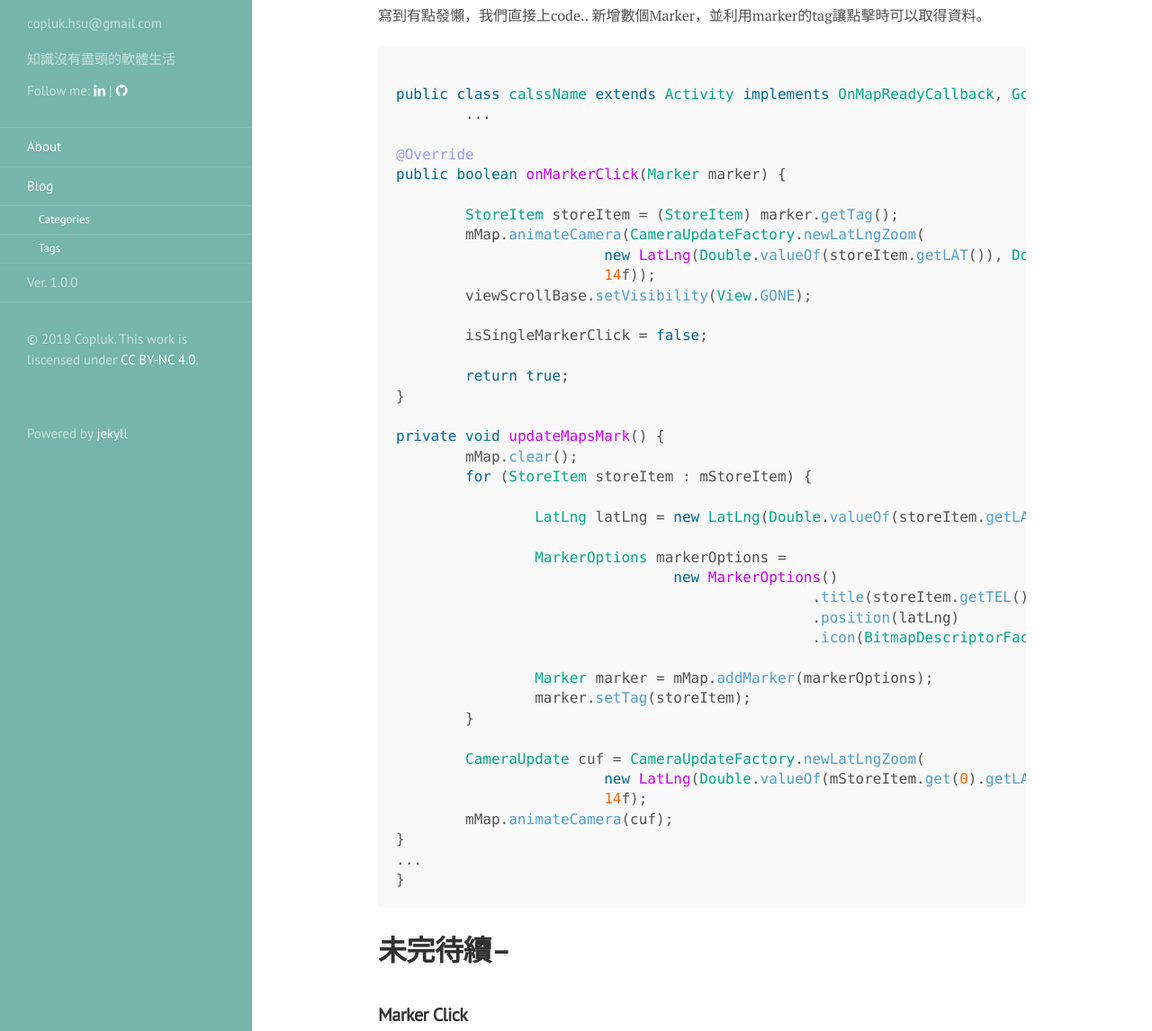
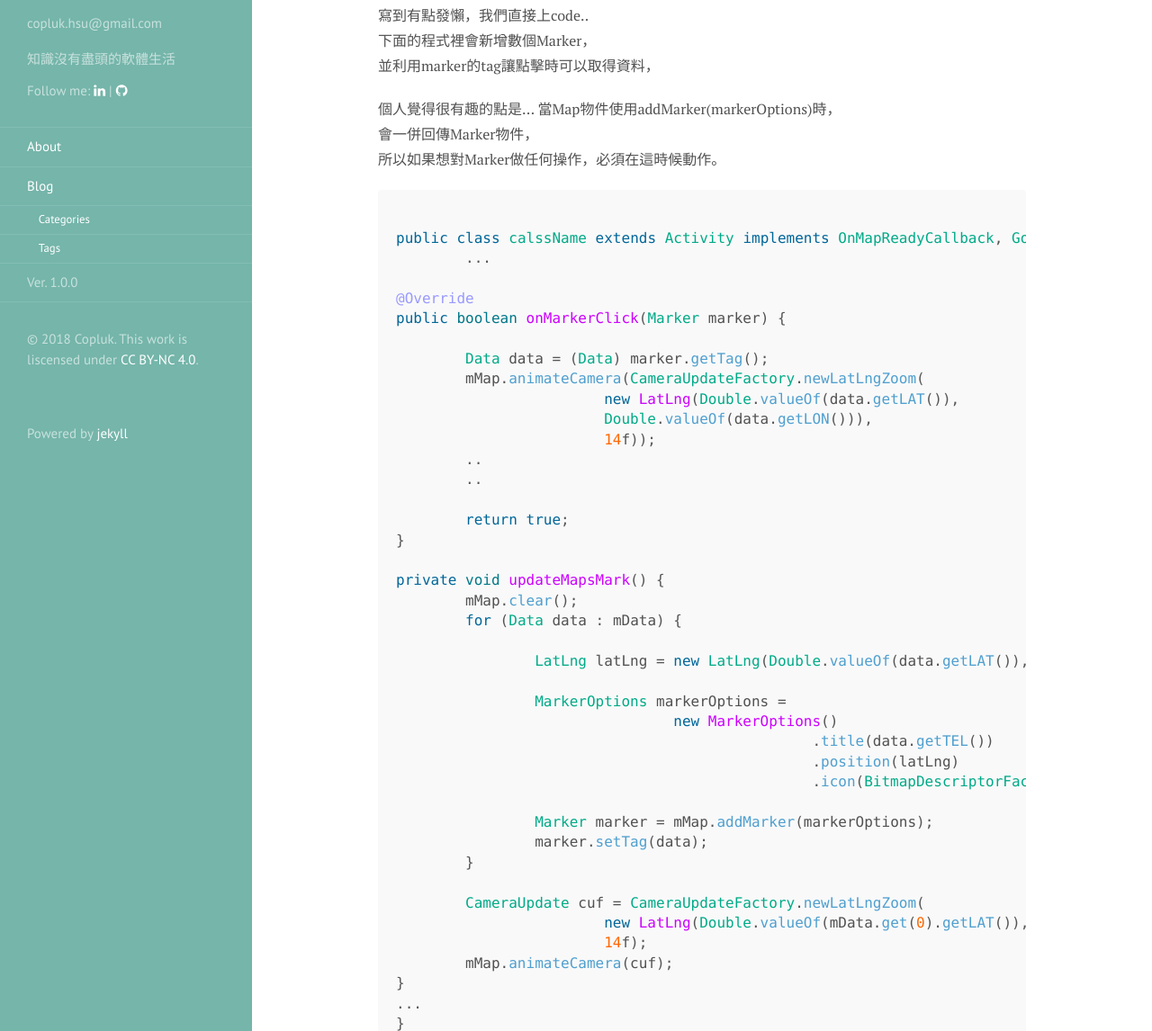
Before and after one commit to copluk/Copluk.github.io, a Jekyll site: the page built from _posts/2018-05-22-Android-Google-Map.md, in a window 1280 px wide and 1400 px high, scrolled down 2493 px, cut to the strip 254-1400 px from the top of the window. Shown: the whole strip at 90% size. Built offline with Jekyll 4.4.1, drawn with Linux system fonts in a browser that asks for light colours; nearby versions of some CDN libraries; comment, search, counter and statistics services are not loaded.

Commit message:
no message

````diff
--- a/_posts/2018-05-22-Android-Google-Map.md
+++ b/_posts/2018-05-22-Android-Google-Map.md
@@ -105,7 +105,13 @@ public void onMapReady(GoogleMap googleMap) {
 # Marker Click
 
 寫到有點發懶，我們直接上code..
-新增數個Marker，並利用marker的tag讓點擊時可以取得資料。
+下面的程式裡會新增數個Marker，
+並利用marker的tag讓點擊時可以取得資料，
+
+個人覺得很有趣的點是...
+當Map物件使用addMarker(markerOptions)時，
+會一併回傳Marker物件，
+所以如果想對Marker做任何操作，必須在這時候動作。
 ```java
 
 public class calssName extends Activity implements OnMapReadyCallback, GoogleMap.OnMarkerClickListener {
@@ -114,35 +120,35 @@ public class calssName extends Activity implements OnMapReadyCallback, GoogleMap
 @Override
 public boolean onMarkerClick(Marker marker) {
 
-	StoreItem storeItem = (StoreItem) marker.getTag();
+	Data data = (Data) marker.getTag();
 	mMap.animateCamera(CameraUpdateFactory.newLatLngZoom(
-			new LatLng(Double.valueOf(storeItem.getLAT()), Double.valueOf(storeItem.getLON())),
+			new LatLng(Double.valueOf(data.getLAT()),
+			Double.valueOf(data.getLON())),
 			14f));
-	viewScrollBase.setVisibility(View.GONE);
-
-	isSingleMarkerClick = false;
+	..
+	..
 
 	return true;
 }
 
 private void updateMapsMark() {
 	mMap.clear();
-	for (StoreItem storeItem : mStoreItem) {
+	for (Data data : mData) {
 
-		LatLng latLng = new LatLng(Double.valueOf(storeItem.getLAT()), Double.valueOf(storeItem.getLON()));
+		LatLng latLng = new LatLng(Double.valueOf(data.getLAT()), Double.valueOf(data.getLON()));
 
 		MarkerOptions markerOptions =
 				new MarkerOptions()
-						.title(storeItem.getTEL())
+						.title(data.getTEL())
 						.position(latLng)
 						.icon(BitmapDescriptorFactory.fromResource(R.drawable.icon_location_map));
 
 		Marker marker = mMap.addMarker(markerOptions);
-		marker.setTag(storeItem);
+		marker.setTag(data);
 	}
 
 	CameraUpdate cuf = CameraUpdateFactory.newLatLngZoom(
-			new LatLng(Double.valueOf(mStoreItem.get(0).getLAT()), Double.valueOf(mStoreItem.get(0).getLON())),
+			new LatLng(Double.valueOf(mData.get(0).getLAT()), Double.valueOf(mData.get(0).getLON())),
 			14f);
 	mMap.animateCamera(cuf);
 }
@@ -151,7 +157,6 @@ private void updateMapsMark() {
 ```
 
 # 未完待續--
-## Marker Click
 ## polyline & Click
 ## Directions API & show
 
````
